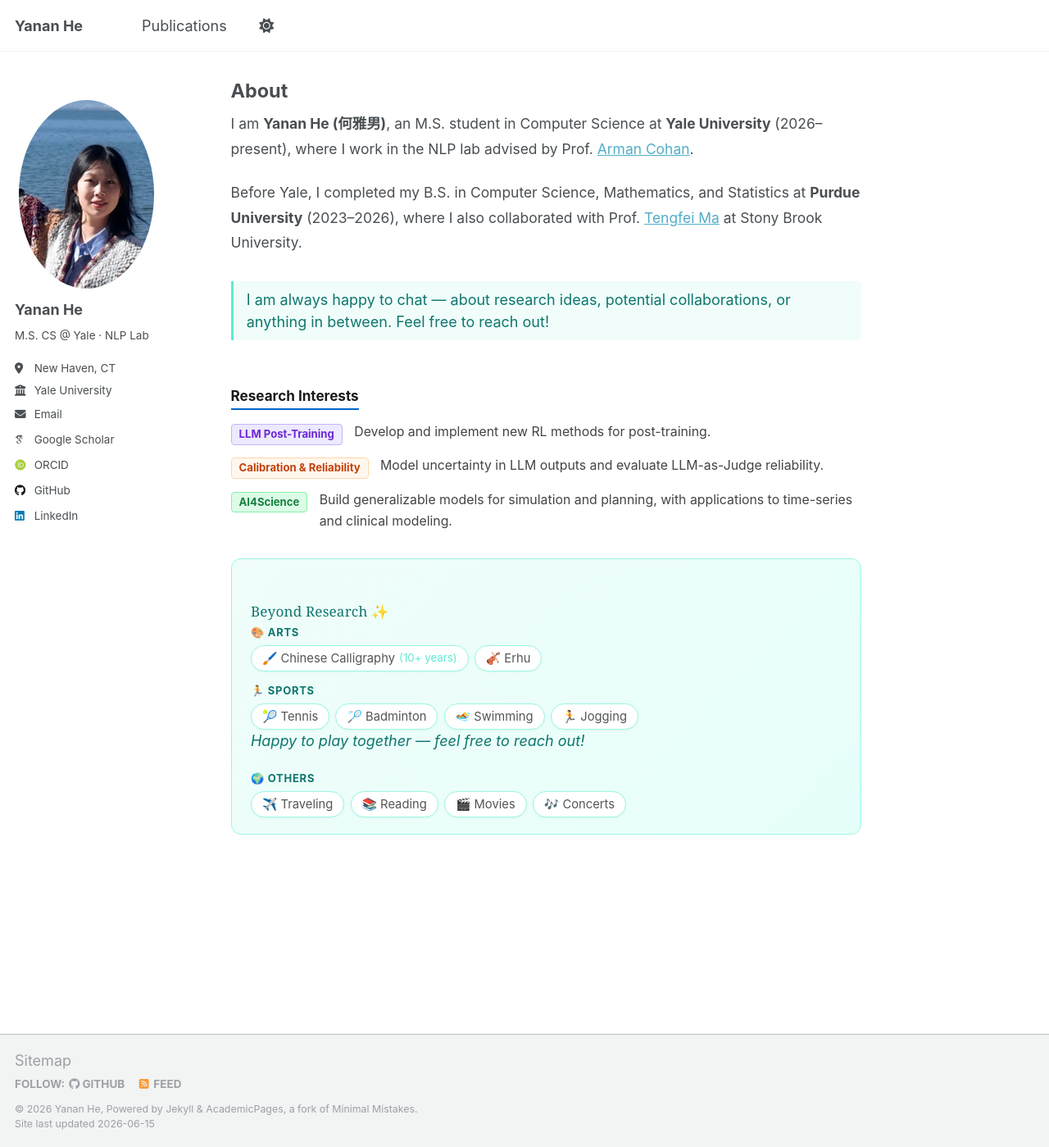
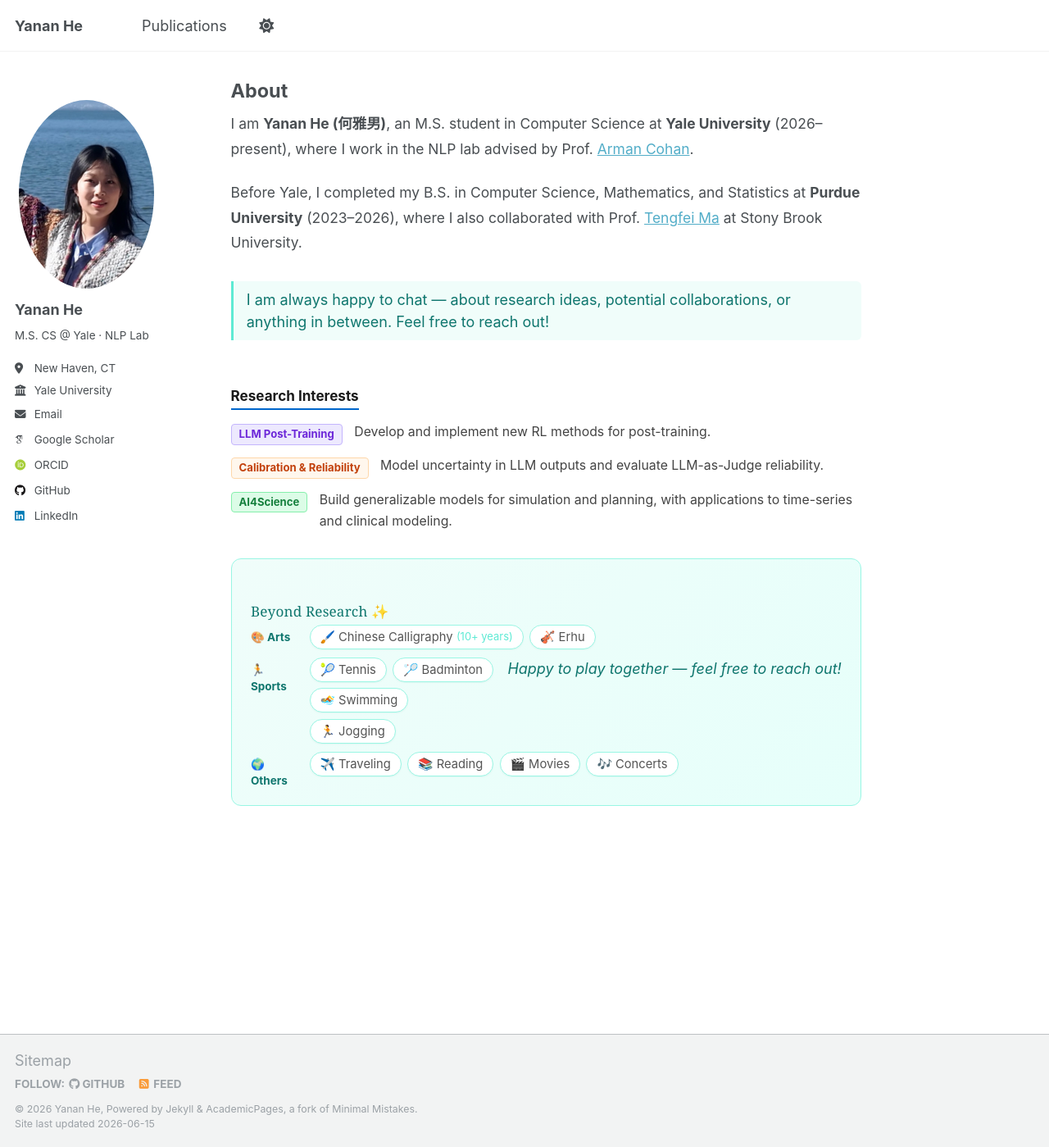
Before and after one commit to Echoo113/Echoo113.github.io, a Jekyll site: the page built from _pages/about.md, in a window 1280 px wide and 1399 px high. Shown: the whole window at 82% size. Built offline with Jekyll 4.4.1, drawn with Linux system fonts in a browser that asks for light colours; some web fonts are replaced.

Commit message:
Fix hobby chips: inline layout, category label aligned left, chips wrap naturally
Co-Authored-By: Claude Sonnet 4.6 <noreply@anthropic.com>

```diff
--- a/assets/css/custom.css
+++ b/assets/css/custom.css
@@ -280,27 +280,32 @@
 }
 
 .hobby-item {
-  display: flex;
+  display: inline-flex;
   align-items: center;
-  gap: 0.35em;
+  gap: 0.3em;
   font-size: 0.82em;
   font-weight: 400;
   color: #555;
   background: #fff;
   border: 1px solid #99f6e4;
   border-radius: 20px;
-  padding: 4px 13px;
-  box-shadow: 0 1px 3px rgba(15,118,110,0.06);
+  padding: 3px 12px;
+  box-shadow: 0 1px 2px rgba(15,118,110,0.06);
+  white-space: nowrap;
 }
 
 .hobby-item em {
   color: #5eead4;
   font-style: normal;
-  font-size: 0.9em;
+  font-size: 0.88em;
 }
 
 .hobby-section {
-  margin-bottom: 0.8em;
+  display: flex;
+  align-items: baseline;
+  gap: 0.6em;
+  margin-bottom: 0.55em;
+  flex-wrap: wrap;
 }
 
 .hobby-section:last-child {
@@ -308,26 +313,25 @@
 }
 
 .hobby-category {
-  display: block;
-  font-size: 0.72em;
+  flex-shrink: 0;
+  font-size: 0.75em;
   font-weight: 700;
-  text-transform: uppercase;
-  letter-spacing: 0.06em;
   color: #0f766e;
-  margin-bottom: 0.4em;
+  width: 4.5em;
 }
 
 .hobby-chips {
   display: flex;
   flex-wrap: wrap;
   gap: 0.4em;
+  flex: 1;
 }
 
 .hobby-invite-inline {
-  font-size: 0.75em;
+  font-size: 0.72em;
   color: #0f766e;
   font-style: italic;
-  margin: 0.35em 0 0 0;
+  margin: 0.2em 0 0 5.1em;
 }
 
 /* Page title */
```
